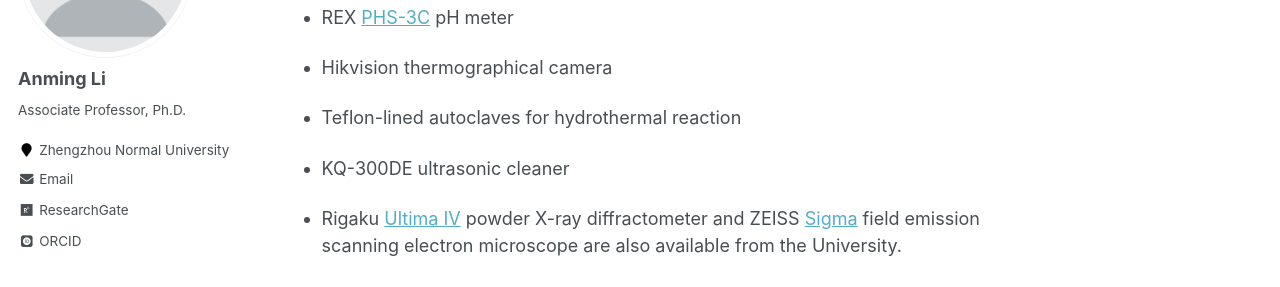
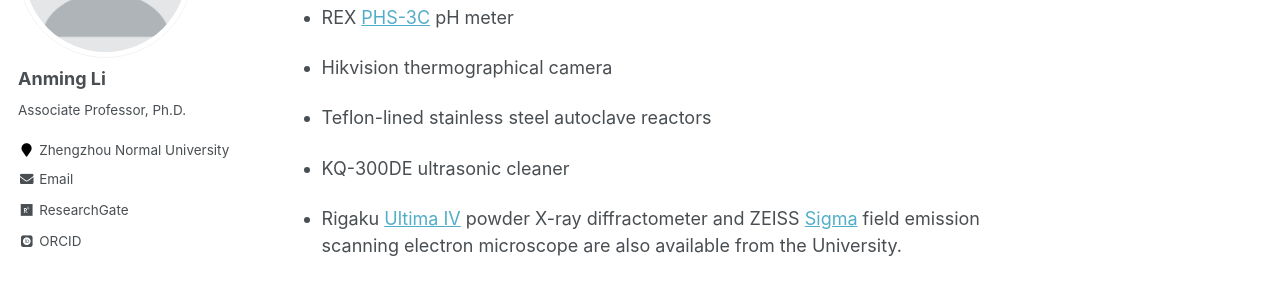
Before and after one commit to ucnclab/ucnclab.github.io, a Jekyll site: the page built from _pages/about.md, in a window 1280 px wide and 900 px high, scrolled down 1126 px. Shown: the part 153-440 px from the top of the window. Built offline with Jekyll 4.4.1, drawn with Linux system fonts in a browser that asks for light colours; some web fonts are replaced; comment, search, counter and statistics services are not loaded.

Commit message:
Update about.md

```diff
--- a/_pages/about.md
+++ b/_pages/about.md
@@ -46,7 +46,7 @@
 
 * Hikvision thermographical camera
 
-* Teflon-lined autoclaves for hydrothermal reaction
+* Teflon-lined stainless steel autoclave reactors
 
 * KQ-300DE ultrasonic cleaner
 
```
